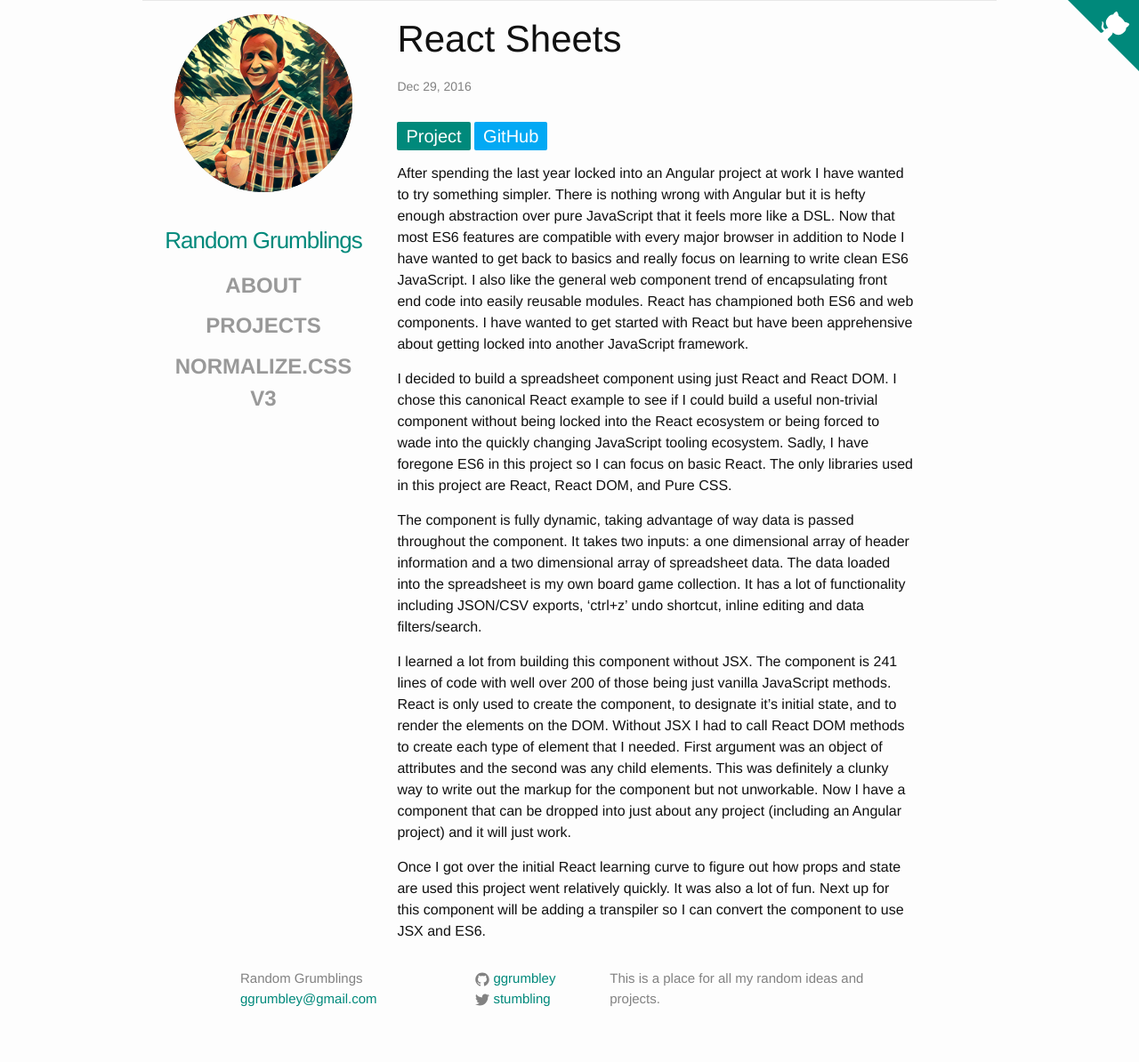
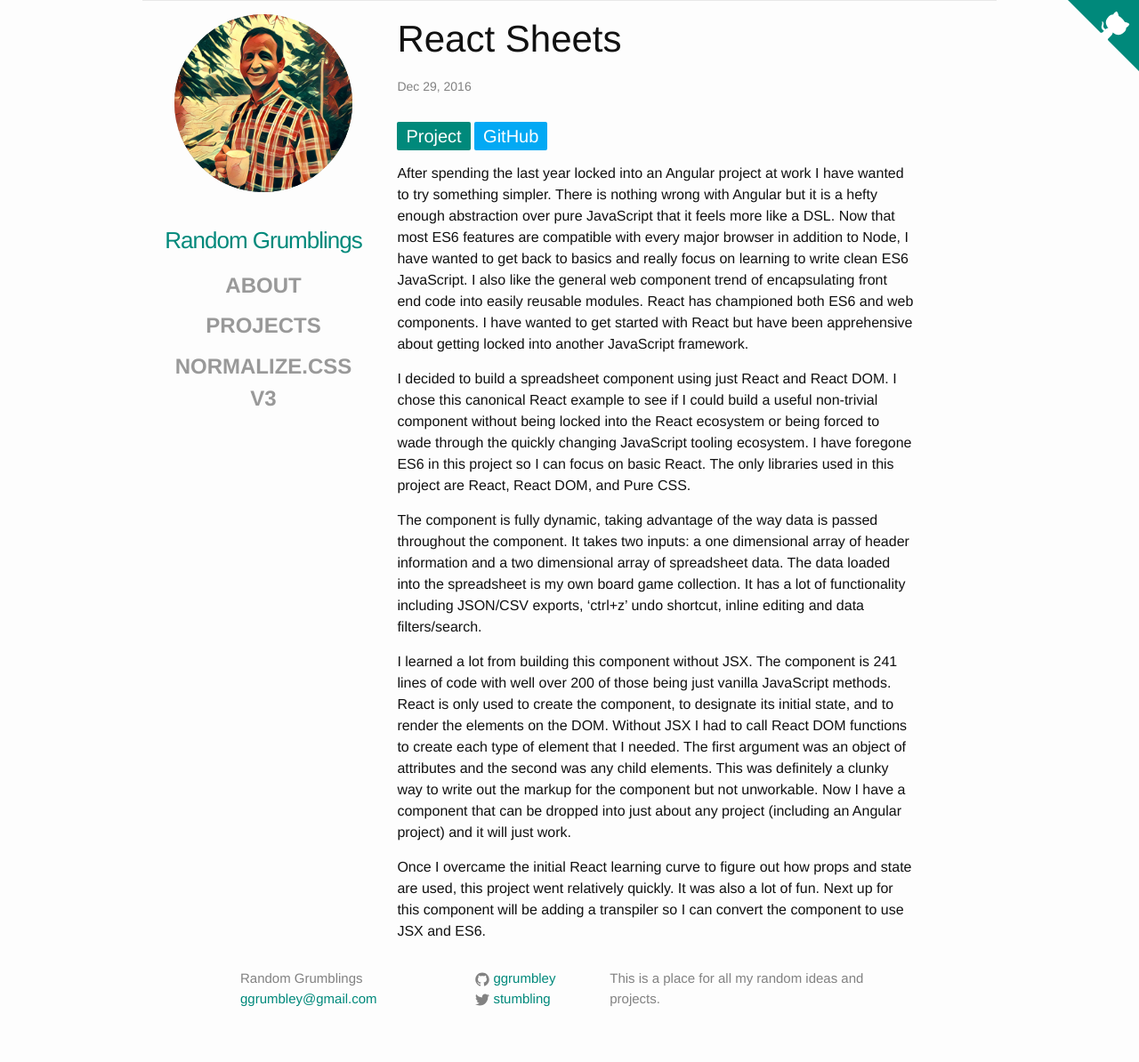
Before and after one commit to ggrumbley/ggrumbley.github.io, a Jekyll site: the page built from _posts/2016-12-29-sheets.md, in a window 1280 px wide. Shown: the whole page at 89% size. Built offline with Jekyll 4.4.1, drawn with Linux system fonts in a browser that asks for light colours.

Commit message:
Third draft of Sheets added

```diff
--- a/_posts/2016-12-29-sheets.md
+++ b/_posts/2016-12-29-sheets.md
@@ -9,12 +9,12 @@
 <a href="/projects/sheets/index.html" class="btn btn-green" role="button" target="_blank">Project</a>
 <a href="https://github.com/ggrumbley/react-spreadsheet" class="btn btn-blue" role="button" target="_blank">GitHub</a>
 
-After spending the last year locked into an Angular project at work I have wanted to try something simpler. There is nothing wrong with Angular but it is hefty enough abstraction over pure JavaScript that it feels more like a DSL. Now that most ES6 features are compatible with every major browser in addition to Node I have wanted to get back to basics and really focus on learning to write clean ES6 JavaScript. I also like the general web component trend of encapsulating front end code into easily reusable modules. React has championed both ES6 and web components. I have wanted to get started with React but have been apprehensive about getting locked into another JavaScript framework.
+After spending the last year locked into an Angular project at work I have wanted to try something simpler. There is nothing wrong with Angular but it is a hefty enough abstraction over pure JavaScript that it feels more like a DSL. Now that most ES6 features are compatible with every major browser in addition to Node, I have wanted to get back to basics and really focus on learning to write clean ES6 JavaScript. I also like the general web component trend of encapsulating front end code into easily reusable modules. React has championed both ES6 and web components. I have wanted to get started with React but have been apprehensive about getting locked into another JavaScript framework.
 
-I decided to build a spreadsheet component using just React and React DOM. I chose this canonical React example to see if I could build a useful non-trivial component without being locked into the React ecosystem or being forced to wade into the quickly changing JavaScript tooling ecosystem. Sadly, I have foregone ES6 in this project so I can focus on basic React. The only libraries used in this project are React, React DOM, and Pure CSS.
+I decided to build a spreadsheet component using just React and React DOM. I chose this canonical React example to see if I could build a useful non-trivial component without being locked into the React ecosystem or being forced to wade through the quickly changing JavaScript tooling ecosystem. I have foregone ES6 in this project so I can focus on basic React. The only libraries used in this project are React, React DOM, and Pure CSS.
 
-The component is fully dynamic, taking advantage of way data is passed throughout the component. It takes two inputs: a one dimensional array of header information and a two dimensional array of spreadsheet data. The data loaded into the spreadsheet is my own board game collection. It has a lot of functionality including JSON/CSV exports, 'ctrl+z' undo shortcut, inline editing and data filters/search.
+The component is fully dynamic, taking advantage of the way data is passed throughout the component. It takes two inputs: a one dimensional array of header information and a two dimensional array of spreadsheet data. The data loaded into the spreadsheet is my own board game collection. It has a lot of functionality including JSON/CSV exports, 'ctrl+z' undo shortcut, inline editing and data filters/search.
 
-I learned a lot from building this component without JSX. The component is 241 lines of code with well over 200 of those being just vanilla JavaScript methods. React is only used to create the component, to designate it's initial state, and to render the elements on the DOM. Without JSX I had to call React DOM methods to create each type of element that I needed. First argument was an object of attributes and the second was any child elements. This was definitely a clunky way to write out the markup for the component but not unworkable. Now I have a component that can be dropped into just about any project (including an Angular project) and it will just work.
+I learned a lot from building this component without JSX. The component is 241 lines of code with well over 200 of those being just vanilla JavaScript methods. React is only used to create the component, to designate its initial state, and to render the elements on the DOM. Without JSX I had to call React DOM functions to create each type of element that I needed. The first argument was an object of attributes and the second was any child elements. This was definitely a clunky way to write out the markup for the component but not unworkable. Now I have a component that can be dropped into just about any project (including an Angular project) and it will just work.
 
-Once I got over the initial React learning curve to figure out how props and state are used this project went relatively quickly. It was also a lot of fun. Next up for this component will be adding a transpiler so I can convert the component to use JSX and ES6.
+Once I overcame the initial React learning curve to figure out how props and state are used, this project went relatively quickly. It was also a lot of fun. Next up for this component will be adding a transpiler so I can convert the component to use JSX and ES6.
```
Also changed, not shown: projects/sheets/scripts/sheets.js (+11 -5 lines), 1 other file.
